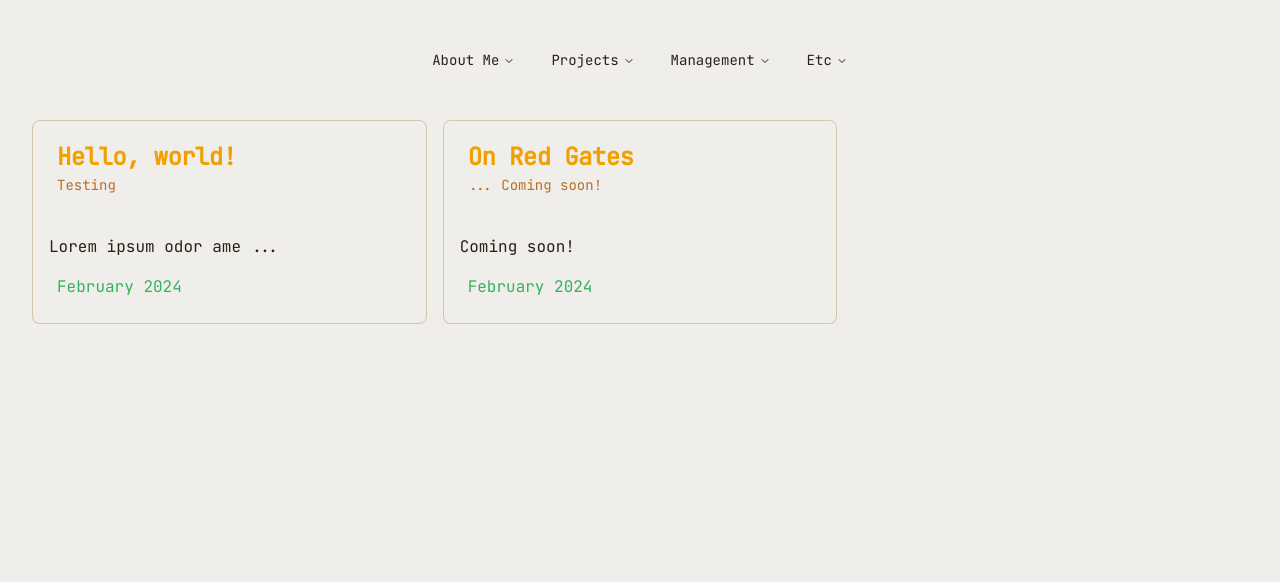
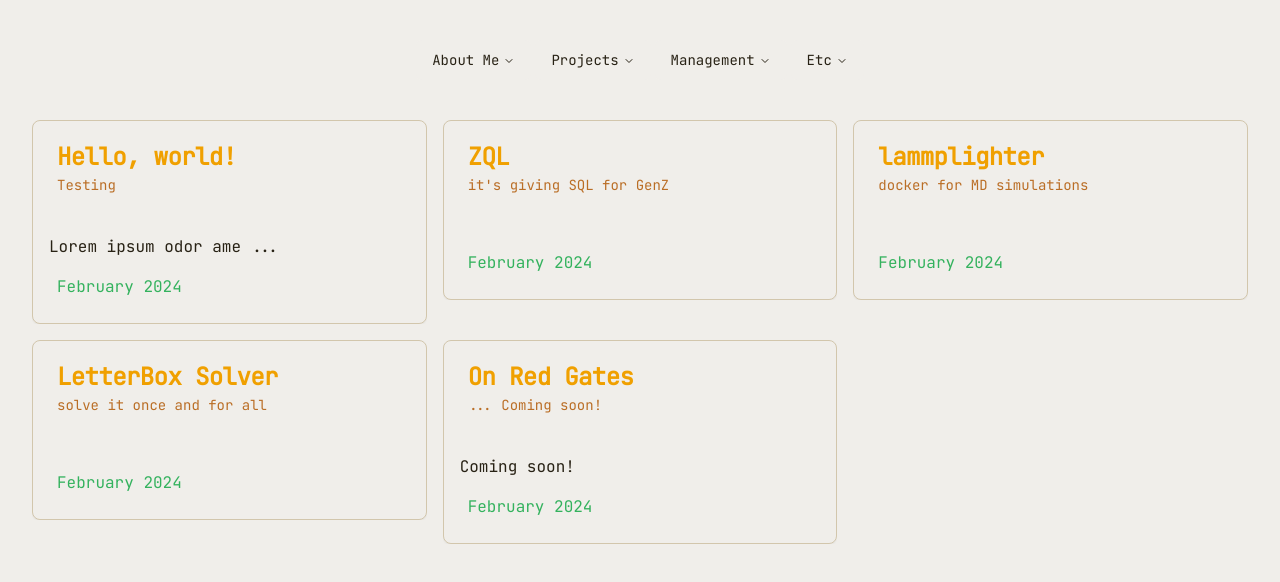
Before and after one commit to tamjidrahman/tamjid, a Next.js app: page /posts in a window 1280 px wide. Shown: the top 582 px of the page. Built offline with nearby package versions, Linux system fonts and the light colour scheme.

Commit message:
make everything a post

```diff
--- a/src/app/posts/[id]/page.tsx
+++ b/src/app/posts/[id]/page.tsx
@@ -12,6 +12,7 @@ export async function generateStaticParams() {
   // const res = await fetch("https://jsonplaceholder.typicode.com/posts");
   // const posts = await res.json();
 
+  // combine posts and projects
   const paths = posts.map((post) => ({
     params: { id: post.id },
   }));
--- a/src/components/Posts.tsx
+++ b/src/components/Posts.tsx
@@ -25,6 +25,33 @@ Consectetur dolor facilisi dis non tortor sociosqu lectus dignissim? Consectetur
 Pretium morbi sodales blandit, eleifend aliquam aptent euismod nibh. Scelerisque congue dapibus senectus curabitur platea. Praesent ornare magna lorem; felis sem nec. Phasellus bibendum auctor per ullamcorper aenean iaculis. Nulla volutpat maximus platea justo felis ullamcorper. Malesuada maximus vivamus gravida feugiat montes interdum habitant tempus. Sem habitant at tortor sociosqu nibh rutrum commodo facilisis adipiscing. Ridiculus netus praesent nec senectus a convallis tortor lectus odio! Molestie ultrices natoque massa taciti sapien tempor metus.`,
   },
   {
+    id: "genzql",
+    title: "ZQL",
+    tags: ["projects", "memes"],
+    //href: "https://genzql.com",
+    description: "it's giving SQL for GenZ",
+    date: new Date(),
+    body: "",
+  },
+  {
+    id: "lammplighter",
+    title: "lammplighter",
+    tags: ["projects", "research"],
+    //href: "https://github.com/tamjidrahman/lammplighter",
+    description: "docker for MD simulations",
+    date: new Date(),
+    body: "",
+  },
+  {
+    id: "letterboxsolver",
+    title: "LetterBox Solver",
+    date: new Date(),
+    body: "",
+    tags: ["projects", "games"],
+    //href: "https://github.com/tamjidrahman/letterboxsolver",
+    description: "solve it once and for all",
+  },
+  {
     id: "9",
     title: "On Red Gates",
     description: "... Coming soon!",
--- a/src/components/TopNavBar.tsx
+++ b/src/components/TopNavBar.tsx
@@ -1,7 +1,6 @@
 "use client";
 
 import * as React from "react";
-import Link from "next/link";
 
 import { cn } from "@/lib/utils";
 import {
@@ -11,9 +10,7 @@ import {
   NavigationMenuLink,
   NavigationMenuList,
   NavigationMenuTrigger,
-  navigationMenuTriggerStyle,
 } from "@/components/ui/navigation-menu";
-import { projects } from "./projects";
 import { posts } from "./Posts";
 
 export function TopNavBar() {
@@ -65,16 +62,19 @@ export function TopNavBar() {
           <NavigationMenuTrigger>Projects</NavigationMenuTrigger>
           <NavigationMenuContent>
             <ul className="grid md:w-[400px] lg:w-[500px] text-primary gap-3 p-4 md:grid-cols-2">
-              {projects.map((component) => (
+              {posts.map(
+                (post) =>
+                  post.tags.includes("projects") && (
                     <ListItem
-                  key={component.title}
-                  title={component.title}
-                  href={component.href}
-                  tags={component.tags}
+                      key={post.title}
+                      title={post.title}
+                      href={`/posts/${post.id}`}
+                      tags={post.tags}
                     >
-                  {component.description}
+                      {post.description}
                     </ListItem>
-              ))}
+                  ),
+              )}
             </ul>
           </NavigationMenuContent>
         </NavigationMenuItem>
@@ -102,7 +102,10 @@ export function TopNavBar() {
           <NavigationMenuTrigger>Etc</NavigationMenuTrigger>
           <NavigationMenuContent>
             <ul className="grid md:w-[400px] lg:w-[500px] text-primary gap-3 p-4 md:grid-cols-2">
-              {posts.map((post) => (
+              {posts.map(
+                (post) =>
+                  !post.tags.includes("management") &&
+                  !post.tags.includes("projects") && (
                     <ListItem
                       key={post.title}
                       title={post.title}
@@ -111,7 +114,8 @@ export function TopNavBar() {
                     >
                       {post.description}
                     </ListItem>
-              ))}
+                  ),
+              )}
             </ul>
           </NavigationMenuContent>
         </NavigationMenuItem>
--- a/src/components/projects.tsx
+++ /dev/null
@@ -1,26 +0,0 @@
-"use client";
-export const projects: {
-  title: string;
-  tags: string[];
-  href: string;
-  description: string;
-}[] = [
-  {
-    title: "ZQL",
-    tags: ["memes"],
-    href: "https://genzql.com",
-    description: "it's giving SQL for GenZ",
-  },
-  {
-    title: "lammplighter",
-    tags: ["Coming Soon!"],
-    href: "https://github.com/tamjidrahman/lammplighter",
-    description: "docker for MD simulations",
-  },
-  {
-    title: "LetterBox Solver",
-    tags: ["Games"],
-    href: "https://github.com/tamjidrahman/letterboxsolver",
-    description: "solve it once and for all",
-  },
-];
```
Lines whose indentation alone changed are shown as unchanged.
